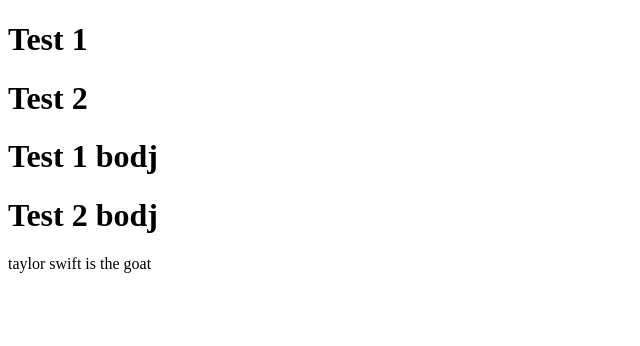
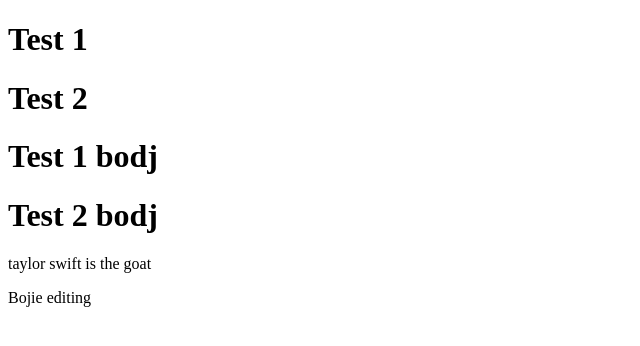
Before and after one commit to jetherpaul17/practice, a plain HTML site: page practice1/index.html in a window 1280 px wide. Shown: the whole page, without its empty margins (0-640 px from the left). Drawn offline with Linux system fonts and the light colour scheme.

Commit message:
bojie editing

```diff
--- a/practice1/index.html
+++ b/practice1/index.html
@@ -17,5 +17,6 @@
 		<h1>Test 2 bodj</h1>
 		<p>taylor swift is the goat</p>
 
+		<p>Bojie editing</p>
 	</body>
 </html>
```
